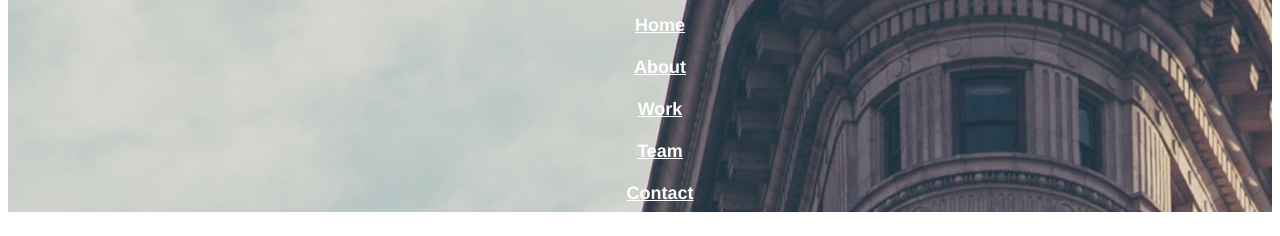
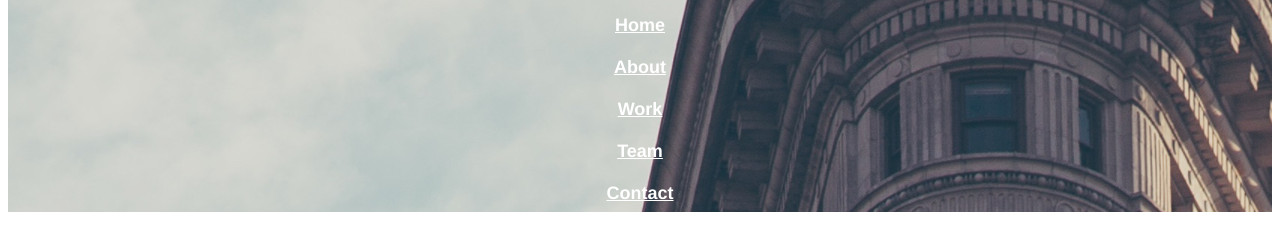
Before and after one commit to Krod09/Broadway, a plain HTML site: page index.html in a window 1280 px wide. Shown: the part 93-329 px from the top of the page. Drawn offline with Linux system fonts and the light colour scheme.

Commit message:
centered nav

```diff
--- a/resources/css/style.css
+++ b/resources/css/style.css
@@ -13,7 +13,10 @@ header {
   font-size: 18px;
 }
 
-header a {
+ul {
+  padding: 0;
+}
+header a, nav {
    color: white;
  }
 
```
